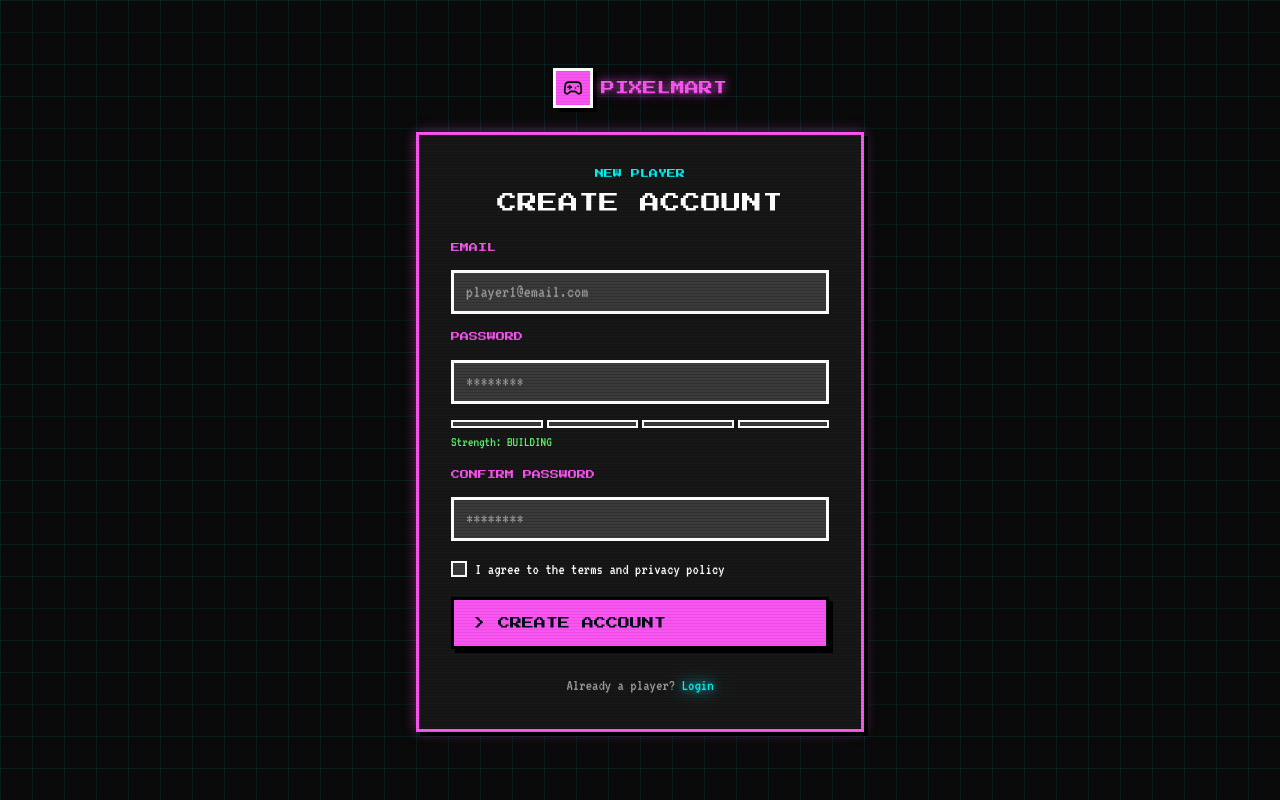
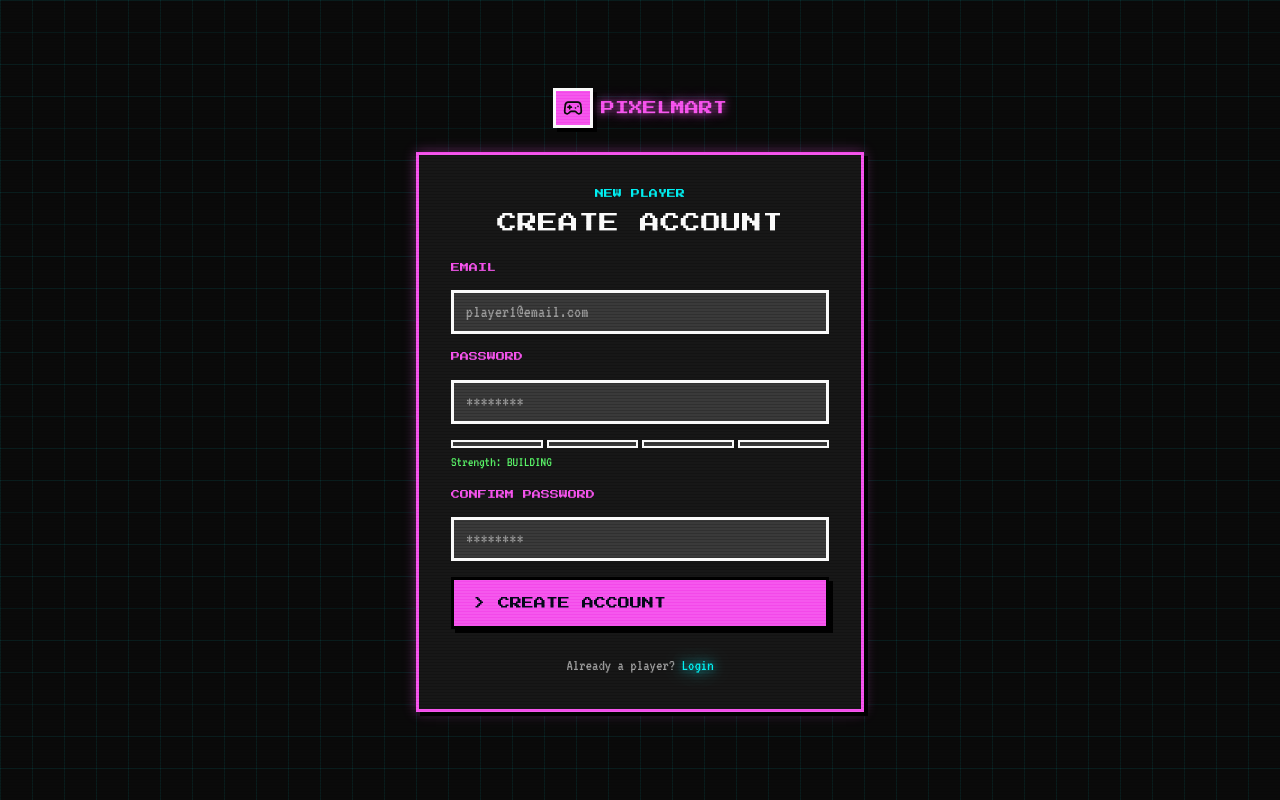
Before and after one commit to NQB37/PixelMart, a Next.js app in the folder frontend/: page /signup in a window 1280 px wide. Built offline with nearby package versions, Linux system fonts and the light colour scheme; no server answers.

Commit message:
chore(fe): remove policy option in sign up form

```diff
--- a/frontend/app/(auth)/signup/page.tsx
+++ b/frontend/app/(auth)/signup/page.tsx
@@ -130,10 +130,6 @@ export default function SignUpPage() {
                   />
                 )}
               />
-              <label className='flex items-start gap-2 font-retro text-base'>
-                <span className='mt-1 grid h-4 w-4 place-items-center border-2 border-foreground bg-input' />
-                I agree to the terms and privacy policy
-              </label>
               {formError && (
                 <div className='border-[3px] border-destructive bg-destructive/10 p-3 font-retro text-base text-destructive'>
                   {formError}
```
